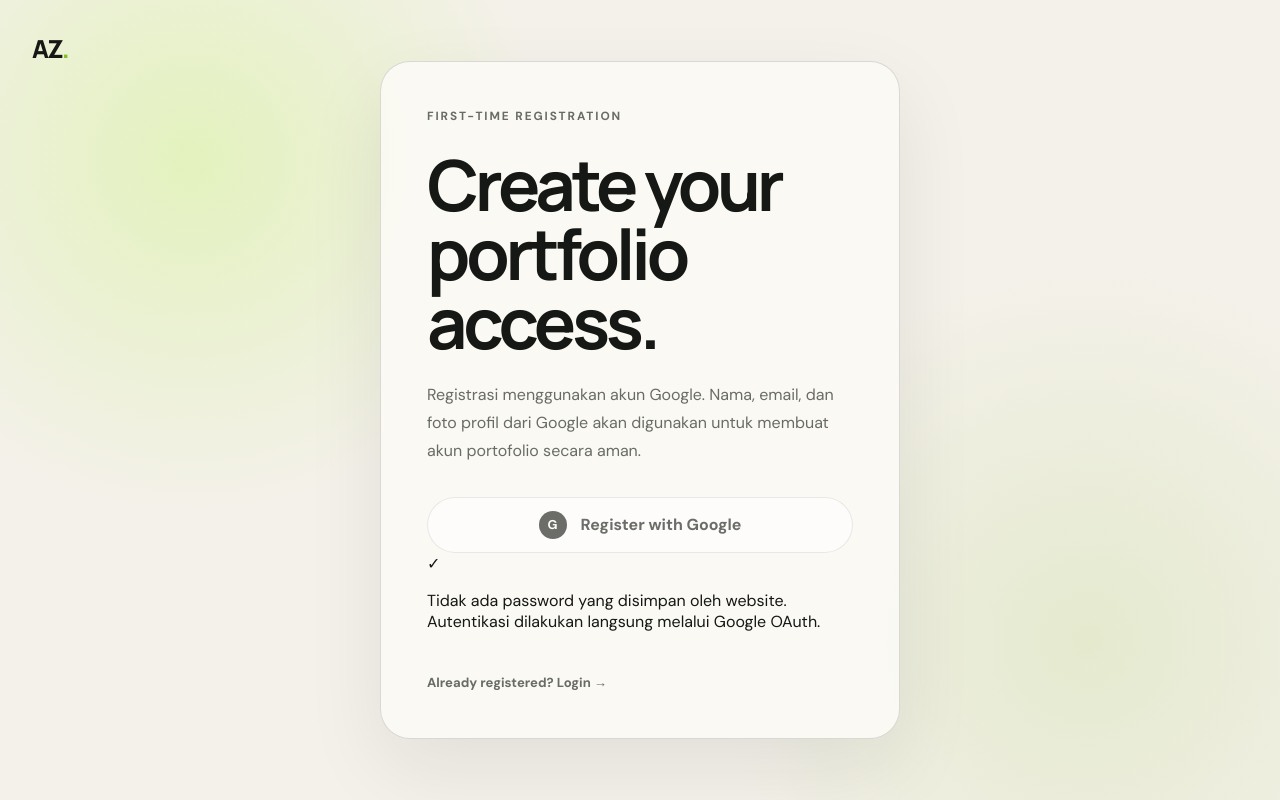
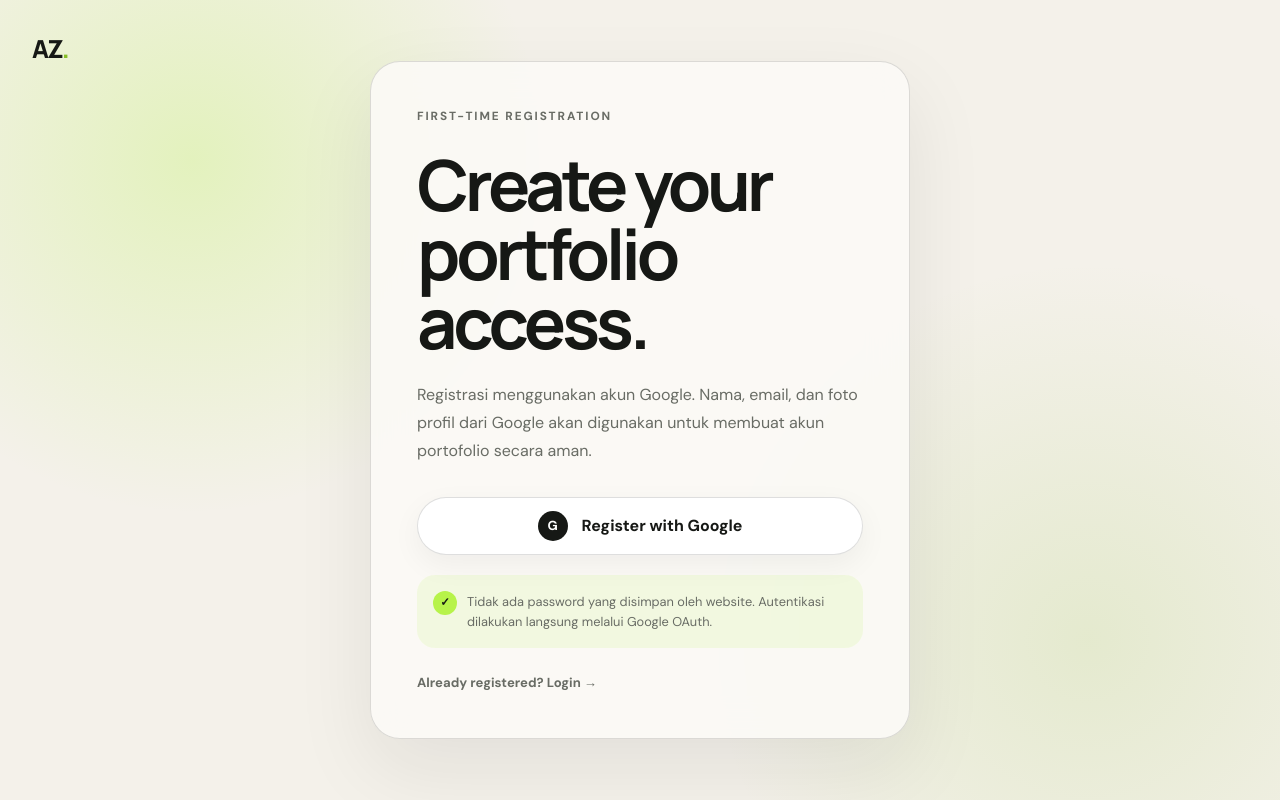
Before and after one commit to acz0077/anisa-portfolio, a Next.js app: page /register in a window 1280 px wide. Built offline with nearby package versions, Linux system fonts and the light colour scheme; no server answers.

Commit message:
style active Google registration

```diff
--- a/app/auth.module.css
+++ b/app/auth.module.css
@@ -17,12 +17,13 @@
 }
 
 .card {
-  width: min(100%, 520px);
+  width: min(100%, 540px);
   padding: 46px;
   border: 1px solid var(--line);
   border-radius: 30px;
-  background: rgba(251, 250, 246, 0.9);
+  background: rgba(251, 250, 246, 0.92);
   box-shadow: 0 30px 80px rgba(22, 24, 21, 0.08);
+  backdrop-filter: blur(18px);
 }
 
 .card h1 {
@@ -41,7 +42,8 @@
 
 .googleButton {
   width: 100%;
-  min-height: 56px;
+  min-height: 58px;
+  padding: 0 22px;
   display: flex;
   align-items: center;
   justify-content: center;
@@ -52,19 +54,75 @@
   color: var(--ink);
   font: inherit;
   font-weight: 700;
-  cursor: not-allowed;
-  opacity: 0.62;
+  cursor: pointer;
+  box-shadow: 0 10px 30px rgba(22, 24, 21, 0.05);
+  transition:
+    transform 180ms ease,
+    border-color 180ms ease,
+    box-shadow 180ms ease;
+}
+
+.googleButton:hover {
+  transform: translateY(-2px);
+  border-color: rgba(22, 24, 21, 0.32);
+  box-shadow: 0 14px 34px rgba(22, 24, 21, 0.1);
+}
+
+.googleButton:focus-visible {
+  outline: 3px solid rgba(133, 189, 38, 0.35);
+  outline-offset: 3px;
 }
 
 .googleMark {
-  width: 28px;
-  height: 28px;
+  width: 30px;
+  height: 30px;
   display: grid;
   place-items: center;
   border-radius: 50%;
   background: var(--ink);
   color: white;
+  font-size: 0.82rem;
+  font-weight: 800;
+}
+
+.errorMessage {
+  margin: -10px 0 24px;
+  padding: 14px 16px;
+  border: 1px solid rgba(170, 47, 47, 0.2);
+  border-radius: 16px;
+  background: rgba(170, 47, 47, 0.07);
+  color: #8f2d2d;
+  font-size: 0.86rem;
+  line-height: 1.55;
+}
+
+.securityNote {
+  display: grid;
+  grid-template-columns: 24px 1fr;
+  gap: 10px;
+  margin-top: 20px;
+  padding: 16px;
+  border-radius: 18px;
+  background: rgba(183, 243, 74, 0.12);
+  color: var(--muted);
+}
+
+.securityNote span {
+  width: 24px;
+  height: 24px;
+  display: grid;
+  place-items: center;
+  border-radius: 50%;
+  background: var(--accent);
+  color: var(--ink);
+  font-size: 0.72rem;
+  font-weight: 800;
+}
+
+.securityNote p {
+  margin: 1px 0 0;
   font-size: 0.8rem;
+  line-height: 1.6;
 }
 
 .back {
```
